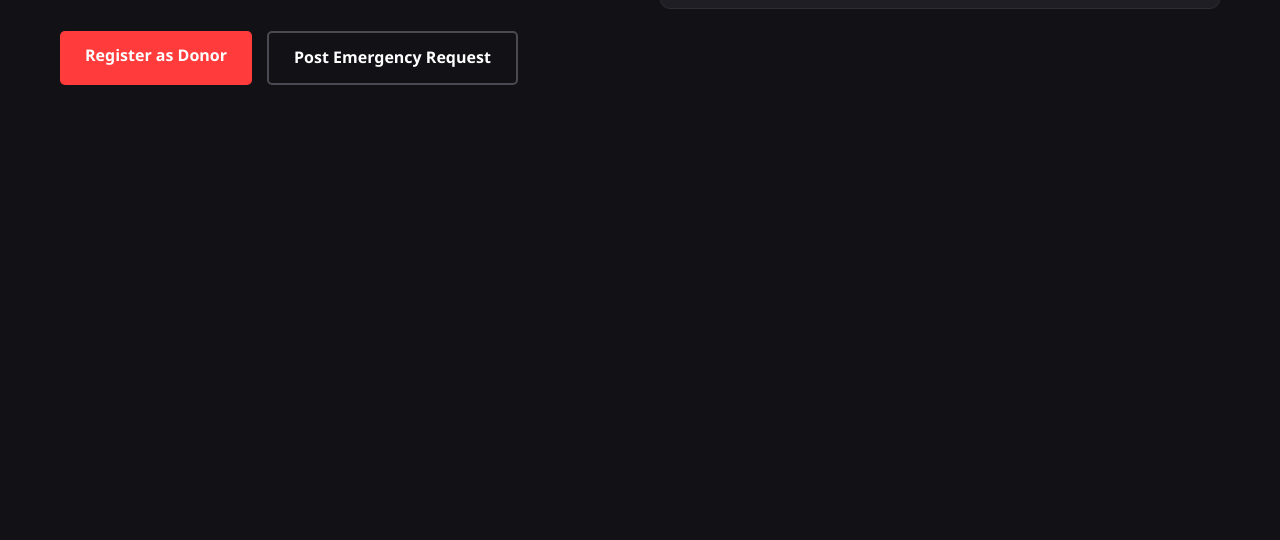
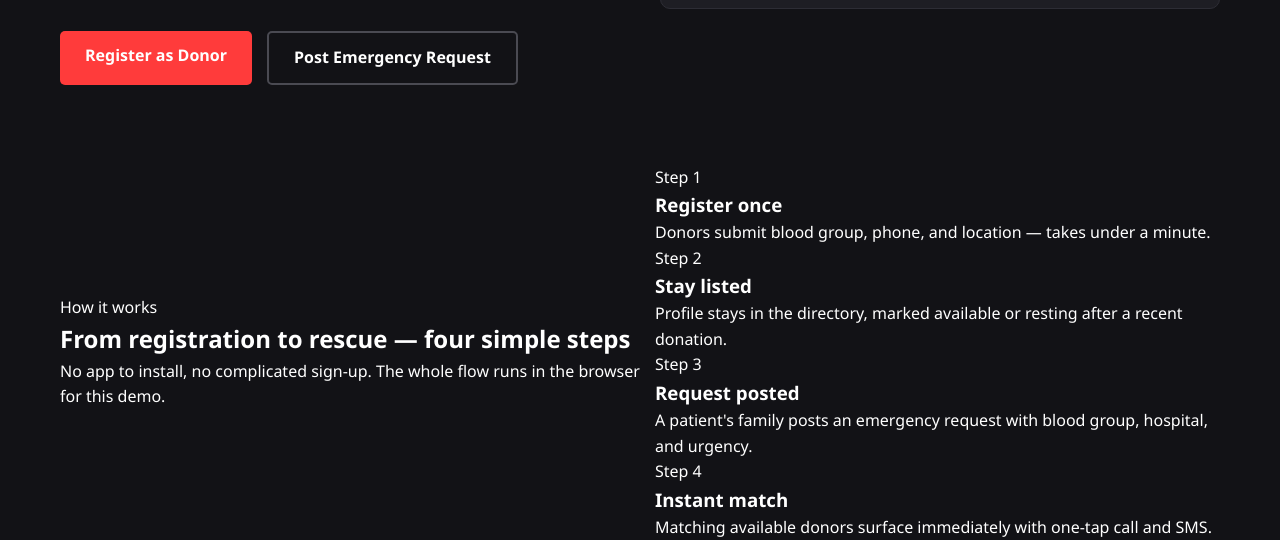
Before and after one commit to AhmedNakib/Smart-Blood-Donation-Emergency-Request-System-1, a plain HTML site: page SBDE Project.html in a window 1280 px wide. Shown: the part 520-1060 px from the top of the page. Before the commit the page ends 800 px from the top, so only its background shows below. Drawn offline with Linux system fonts and the light colour scheme.

Commit message:
Update homepage

```diff
--- a/SBDE Project.html
+++ b/SBDE Project.html
@@ -43,6 +43,37 @@
             </div>
         </div>
     </header>
+    <section>
+  <div class="container">
+    <div class="section-head">
+      <span class="kicker">How it works</span>
+      <h2>From registration to rescue — four simple steps</h2>
+      <p>No app to install, no complicated sign-up. The whole flow runs in the browser for this demo.</p>
+    </div>
+    <div class="steps">
+      <div class="step">
+        <div class="idx">Step 1</div>
+        <h3>Register once</h3>
+        <p>Donors submit blood group, phone, and location — takes under a minute.</p>
+      </div>
+      <div class="step">
+        <div class="idx">Step 2</div>
+        <h3>Stay listed</h3>
+        <p>Profile stays in the directory, marked available or resting after a recent donation.</p>
+      </div>
+      <div class="step">
+        <div class="idx">Step 3</div>
+        <h3>Request posted</h3>
+        <p>A patient's family posts an emergency request with blood group, hospital, and urgency.</p>
+      </div>
+      <div class="step">
+        <div class="idx">Step 4</div>
+        <h3>Instant match</h3>
+        <p>Matching available donors surface immediately with one-tap call and SMS.</p>
+      </div>
+    </div>
+  </div>
+</section>
     <script src="script.js"></script>
 </body>
 </html>
```
